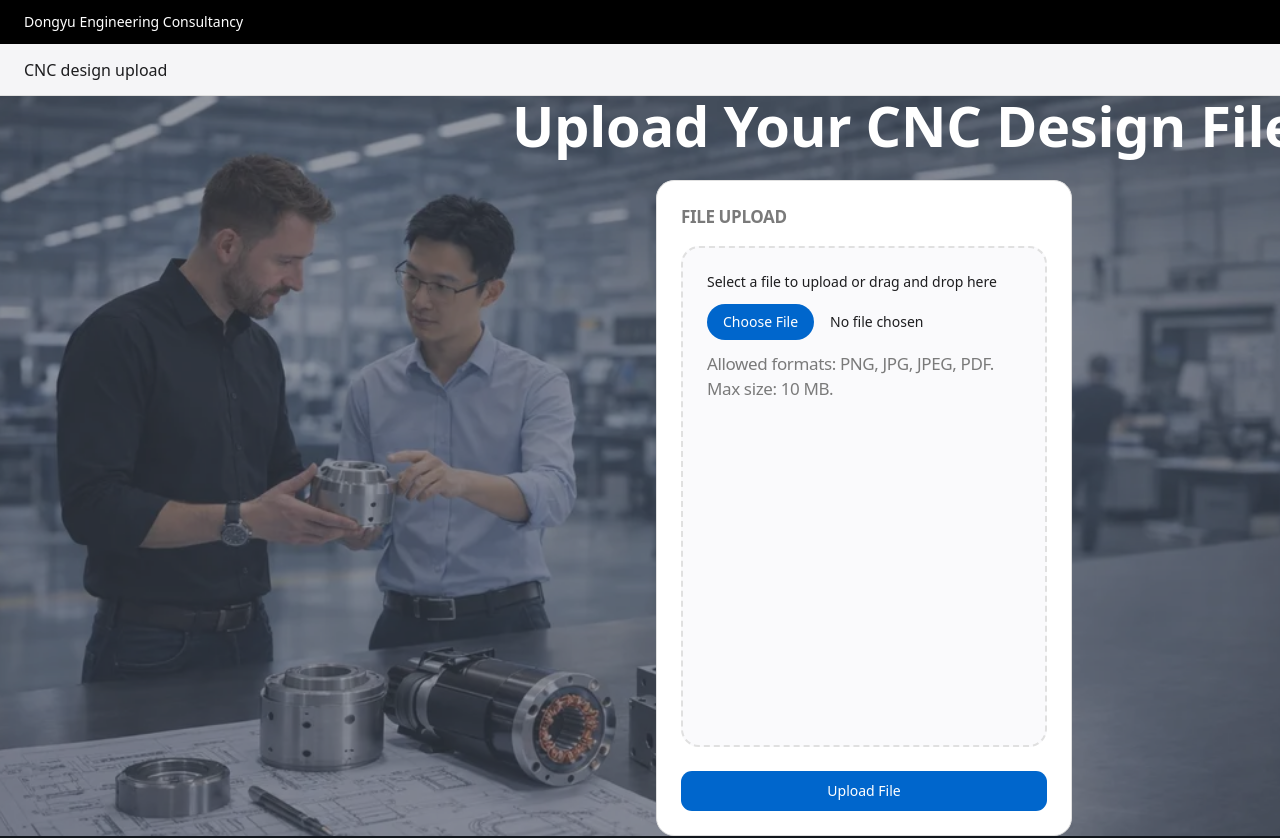
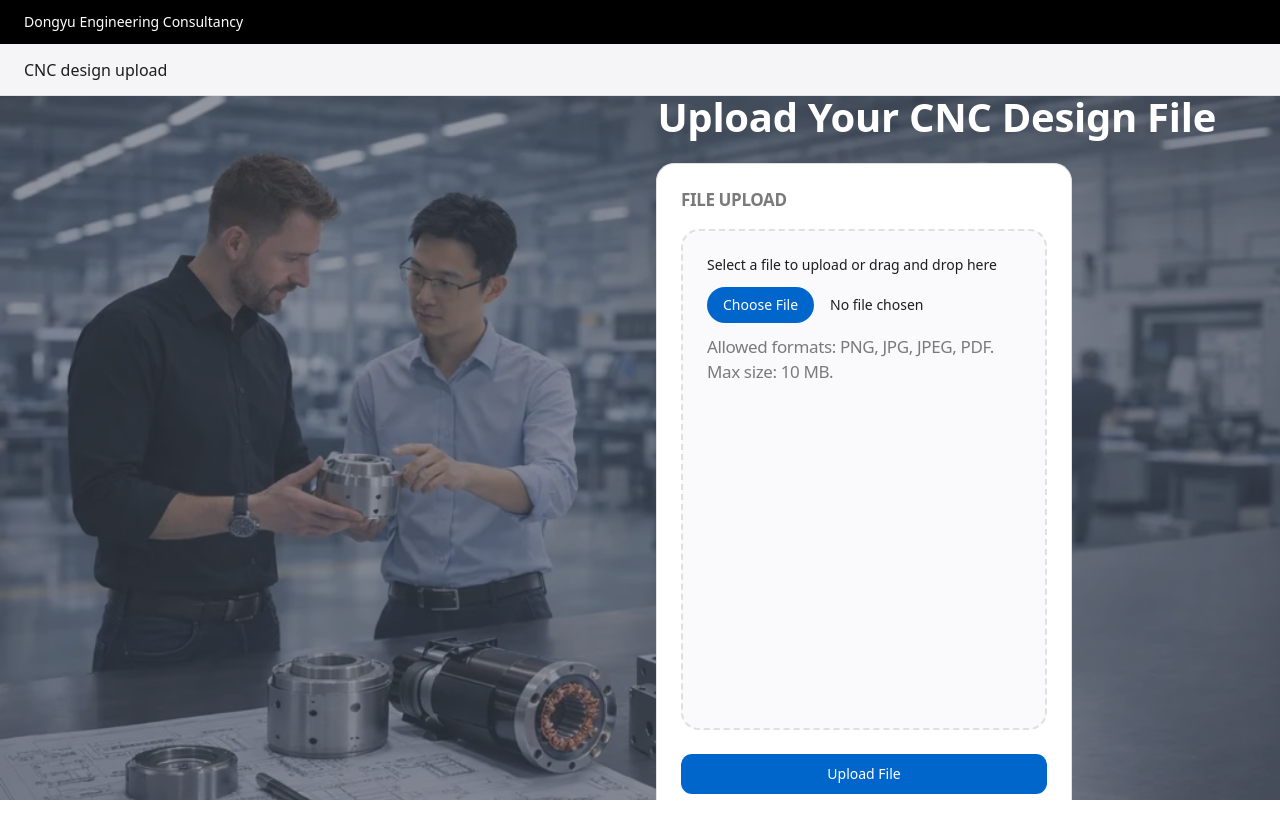
Before and after one commit to nhsbsa-rixue/cloudflare-demo, a SvelteKit app in the folder modules/frontend/: page / in a window 1280 px wide. Shown: the top 838 px of the page. After the commit the page ends 800 px from the top, so only its background shows below. Built offline with nearby package versions, Linux system fonts and the light colour scheme.

Commit message:
Update home page

```diff
--- a/modules/frontend/src/app.css
+++ b/modules/frontend/src/app.css
@@ -69,15 +69,22 @@
 
 html {
   scroll-behavior: smooth;
+  width: 100%;
+  height: 100%;
+  overflow-x: hidden;
 }
 
 body {
   font-family: var(--font-sans);
   margin: 0;
+  padding: 0;
+  width: 100%;
+  height: 100%;
   background-color: rgb(var(--color-canvas));
   color: rgb(var(--color-body));
   -webkit-font-smoothing: antialiased;
   -moz-osx-font-smoothing: grayscale;
+  overflow-x: hidden;
 }
 
 /* Typography: Negative letter-spacing at display sizes */
--- a/modules/frontend/src/routes/+page.server.ts
+++ b/modules/frontend/src/routes/+page.server.ts
@@ -11,8 +11,6 @@ interface WorkerUploadResponse {
     uploadedAt: string;
   };
 }
-
-const LOCAL_WORKER_UPLOAD_URL = process.env.LOCAL_WORKER_UPLOAD_URL ?? 'http://127.0.0.1:8787/api/upload';
 
 // This runs on the server (Cloudflare Pages edge) — never exposed to the browser.
 export const load: PageServerLoad = async () => {
@@ -51,6 +49,7 @@ export const actions: Actions = {
     }
 
     const workerBinding = platform?.env.WORKER;
+    const LOCAL_WORKER_UPLOAD_URL = 'http://127.0.0.1:8787/api/upload';
 
     try {
       const backendFormData = new FormData();
@@ -73,7 +72,7 @@ export const actions: Actions = {
       if (!response) {
         return fail(503, {
           upload: null,
-          error: 'Worker unavailable via service binding'
+          error: 'Upload service currently unavailable'
         });
       }
 
@@ -94,7 +93,7 @@ export const actions: Actions = {
     } catch {
       return fail(503, {
         upload: null,
-        error: 'Worker unavailable via service binding'
+        error: 'Upload service currently unavailable'
       });
     }
   }
--- a/modules/frontend/src/routes/+page.svelte
+++ b/modules/frontend/src/routes/+page.svelte
@@ -85,13 +85,13 @@
 </svelte:head>
 
 <main
-  class="min-h-screen flex flex-col"
+  class="min-h-screen w-full flex flex-col overflow-x-hidden"
   style="background-image: url('/bg.webp'); background-size: cover; background-position: center top; background-repeat: no-repeat;"
 >
   <!-- Hero Tile (entire hero acts as the drop zone) -->
   <section
     aria-label="File upload drop zone"
-    class="relative flex-1 w-full flex flex-col px-spacing-lg py-spacing-section"
+    class="relative flex-1 w-full flex flex-col px-spacing-lg py-spacing-section overflow-visible"
     ondrop={handleDrop}
     ondragover={handleDragOver}
     ondragleave={handleDragLeave}
@@ -110,7 +110,7 @@
         >
           <Heading
             level={1}
-            class="w-full self-end whitespace-nowrap text-right font-display text-body-on-dark tracking-[-0.02em]"
+            class="w-full whitespace-nowrap text-right font-display text-body-on-dark tracking-[-0.02em] !text-[2.5rem]"
           >
             Upload Your CNC Design File
           </Heading>
```
